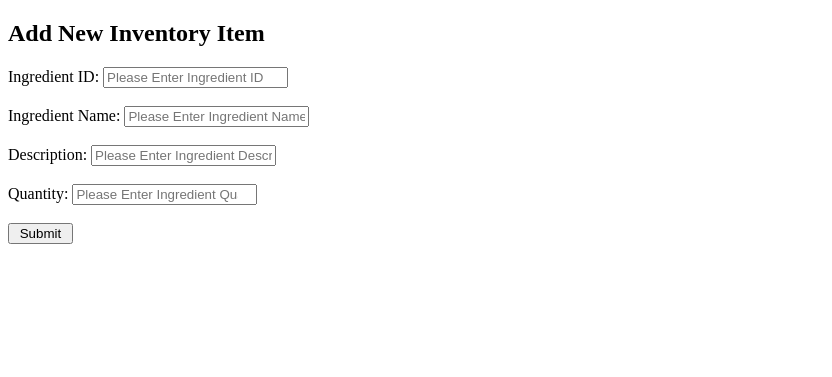
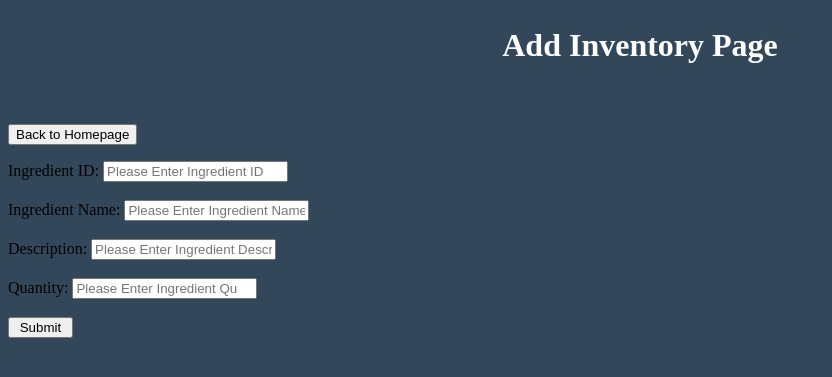
Before and after one commit to codfsh9/WaterDogSmokehouseInventorySystem, a PHP site: page /NewAddInvForm.php in a window 1280 px wide. Shown: the top 377 px of the page, without its empty margins (0-832 px from the left). Run offline with PHP 8.4, Linux system fonts and the light colour scheme.

Commit message:
Update NewAddInvForm.php

```diff
--- a/NewAddInvForm.php
+++ b/NewAddInvForm.php
@@ -1,8 +1,16 @@
 <!doctype html>
 <html>
+<body style="background-color:#33475b;">
 
 <div id="addnewinventory">
-<h2>Add New Inventory Item</h2>
+<h2 style="font-size: xx-large; text-align: center; color:white;">Add Inventory Page</h2>
+<br>
+    <p>
+        <button onclick="window.location.href='MainPage.php'">
+        Back to Homepage
+        </button>
+    </p>
+
 <form action="" method="post">
 <label>Ingredient ID:</label>
 <input type="text" name="ingredientid" required placeholder="Please Enter Ingredient ID"/><br><br>
@@ -19,6 +27,7 @@
 
 </div>
 
+</body>
 </html>
 
 <?php
```
